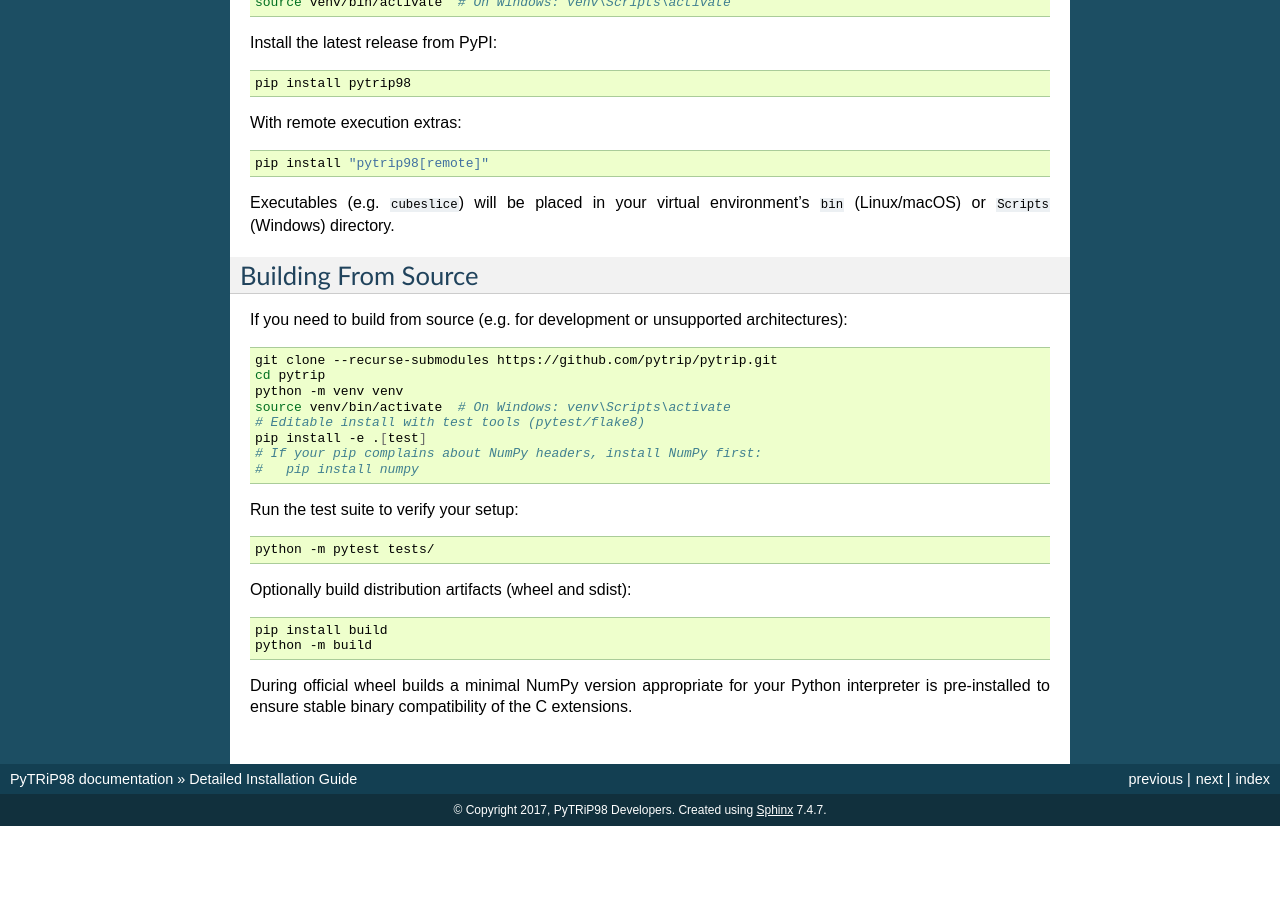
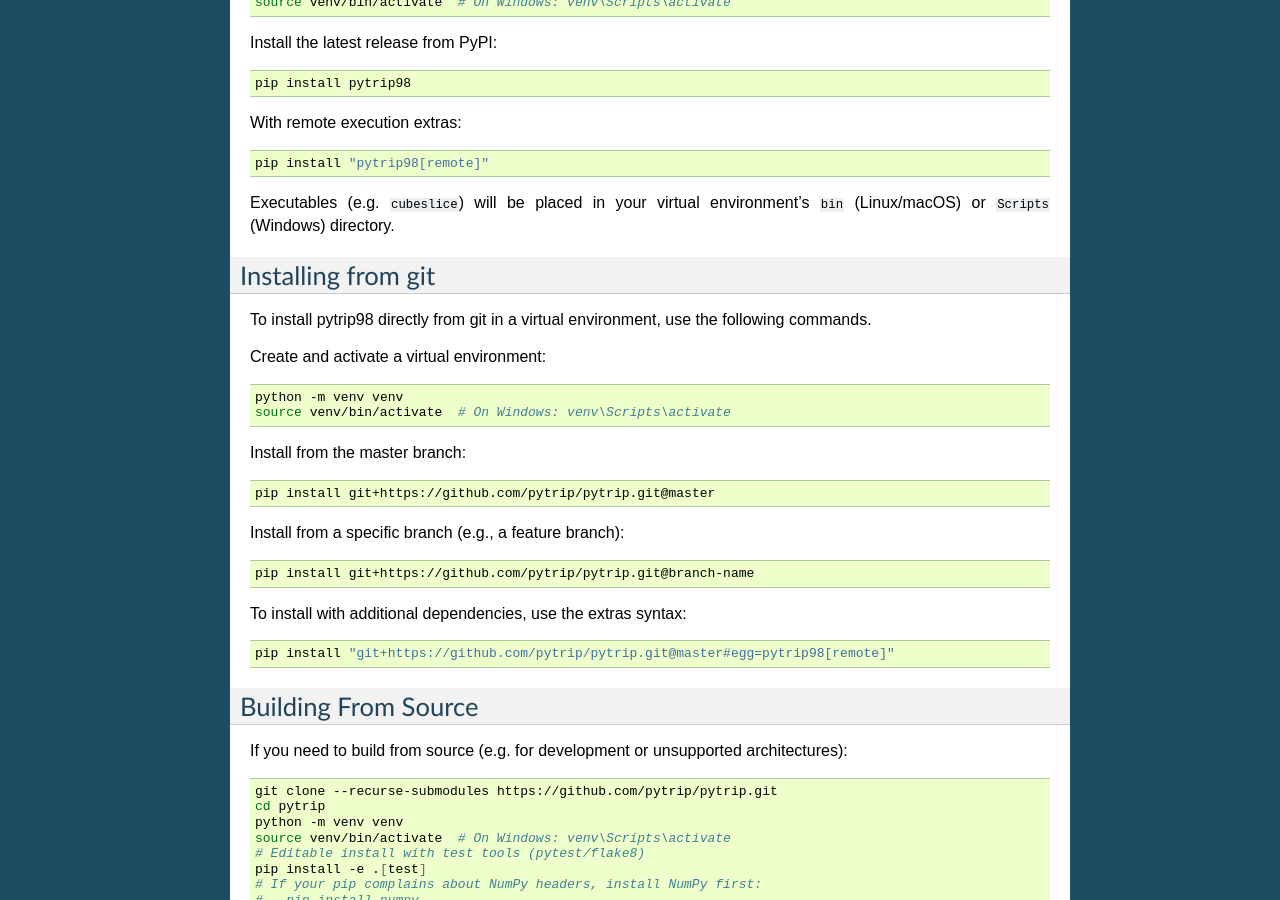
Before and after one commit to pytrip/pytrip, a Sphinx documentation site: the page built from docs/install.rst, in a window 1280 px wide and 900 px high, scrolled down 1016 px. Built offline with Sphinx 7.4.7, drawn with Linux system fonts in a browser that asks for light colours; pages that are not in the unit, such as notebooks, are missing from menus; before the commit the page ends 1842 px from its top, so only the background shows below that.

```diff
--- a/docs/install.rst
+++ b/docs/install.rst
@@ -64,6 +64,28 @@ With remote execution extras::
 
 Executables (e.g. ``cubeslice``) will be placed in your virtual environment's ``bin`` (Linux/macOS) or ``Scripts`` (Windows) directory.
 
+Installing from git
+-------------------
+
+To install pytrip98 directly from git in a virtual environment, use the following commands.
+
+Create and activate a virtual environment::
+
+    python -m venv venv
+    source venv/bin/activate  # On Windows: venv\Scripts\activate
+
+Install from the master branch::
+
+    pip install git+https://github.com/pytrip/pytrip.git@master
+
+Install from a specific branch (e.g., a feature branch)::
+
+    pip install git+https://github.com/pytrip/pytrip.git@branch-name
+
+To install with additional dependencies, use the extras syntax::
+
+    pip install "git+https://github.com/pytrip/pytrip.git@master#egg=pytrip98[remote]"
+
 Building From Source
 --------------------
 
--- a/pyproject.toml
+++ b/pyproject.toml
@@ -94,7 +94,7 @@ PIP_PREFER_BINARY = "true"
 # C extensions are defined in setup.py
 # - setup.py remains because pyproject.toml alone does not yet cover our C extension
 #   compilation needs (NumPy headers, build-time configuration). See the header in setup.py.
-packages = { find = { exclude = ["tests", "tests.*"] } }
+packages = { find = { exclude = ["tests", "tests.*", "docs", "docs.*", "examples", "examples.*", "build", "build.*", "dist", "dist.*"] } }
 # Rationale:
 # - We explicitly exclude tests from the packaged wheel to keep artifacts small and focused.
 #   Tests are executed separately by cibuildwheel (see test-sources note above).
```
Also changed, not shown: setup.py (+7 -1 lines), 1 other file.
